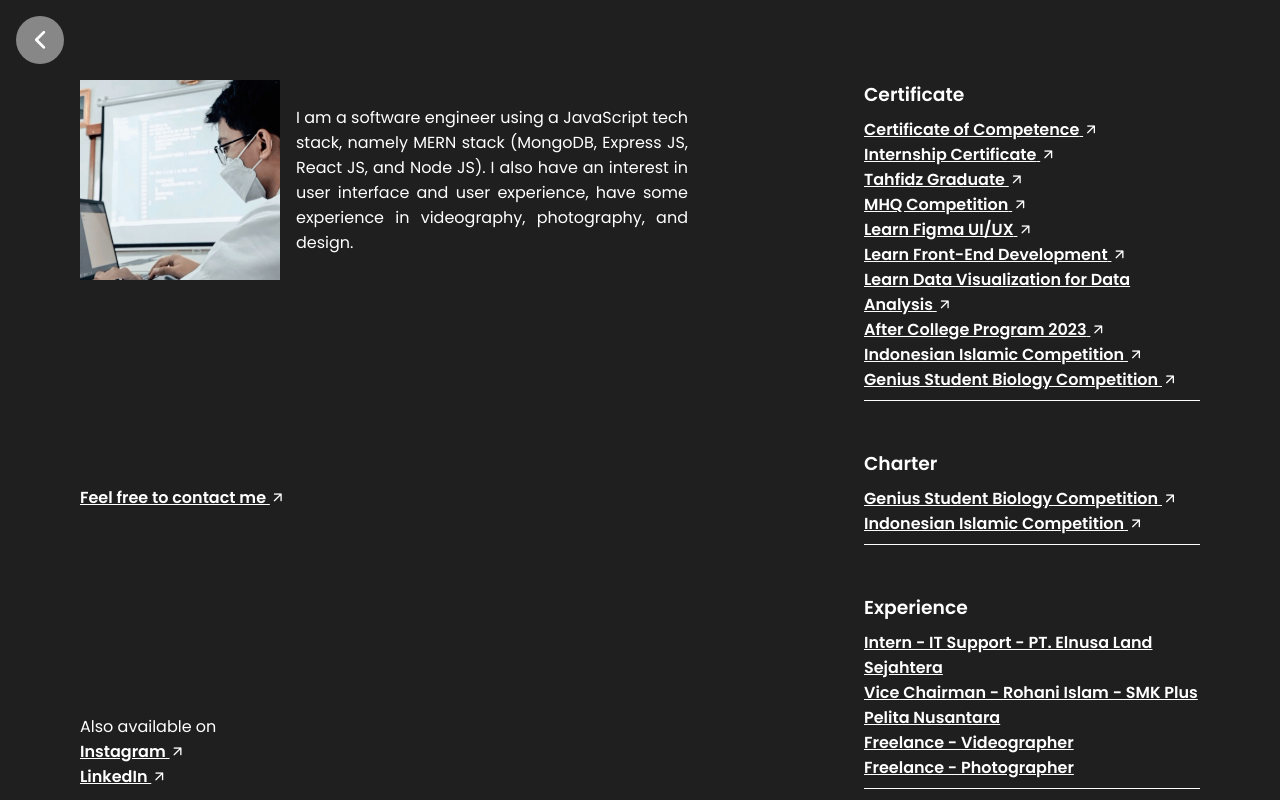
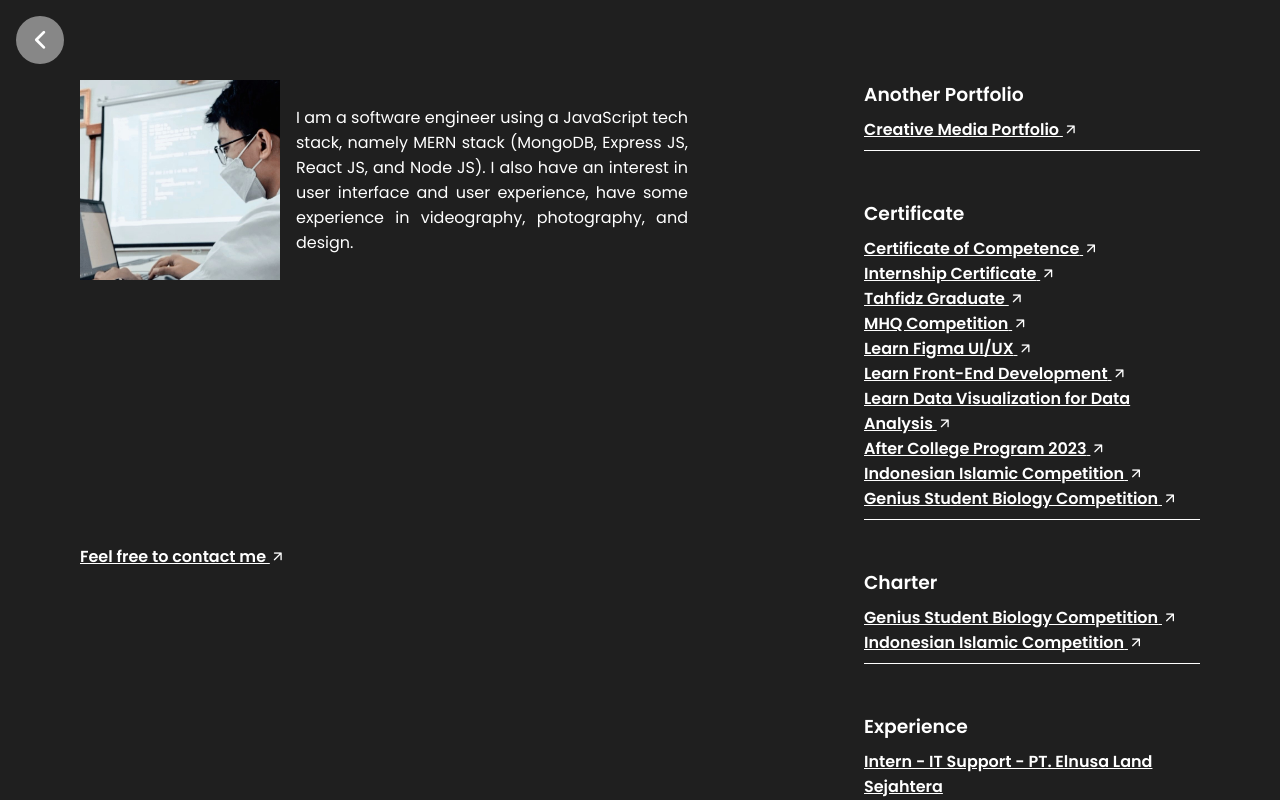
Before and after one commit to akbarrn/akbarrn-personal-website, a React (Create React App) app: page /me in a window 1280 px wide. Shown: the top 800 px of the page. Built offline with nearby package versions, Linux system fonts and the light colour scheme.

Commit message:
Add files via upload

```diff
--- a/src/components/moreInfoMe/MoreInfo.jsx
+++ b/src/components/moreInfoMe/MoreInfo.jsx
@@ -50,6 +50,19 @@ const MoreInfo = () => {
           </div>
         </div>
         <div className="info__achieve">
+          <div className="info__item">
+            <h1>Another Portfolio</h1>
+            <div className="info__detail">
+              <a
+                target="_blank"
+                rel="noreferrer noopener"
+                href="https://akbrrnportfolio.my.canva.site"
+              >
+                Creative Media Portfolio{" "}
+                <i class="uil uil-arrow-up-right"></i>
+              </a>
+            </div>
+          </div>
           <div className="info__item">
             <h1>Certificate</h1>
             <div className="info__detail">
```
